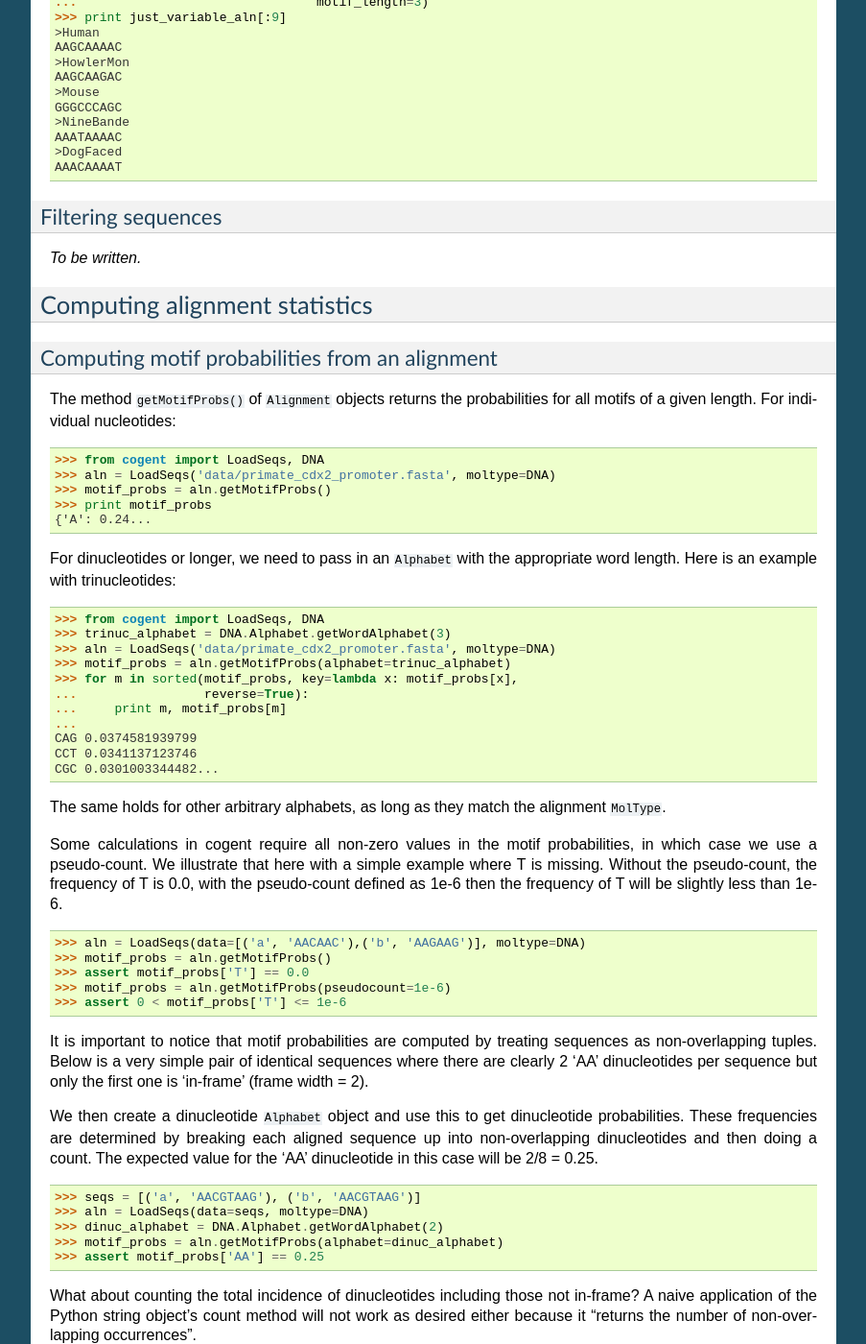
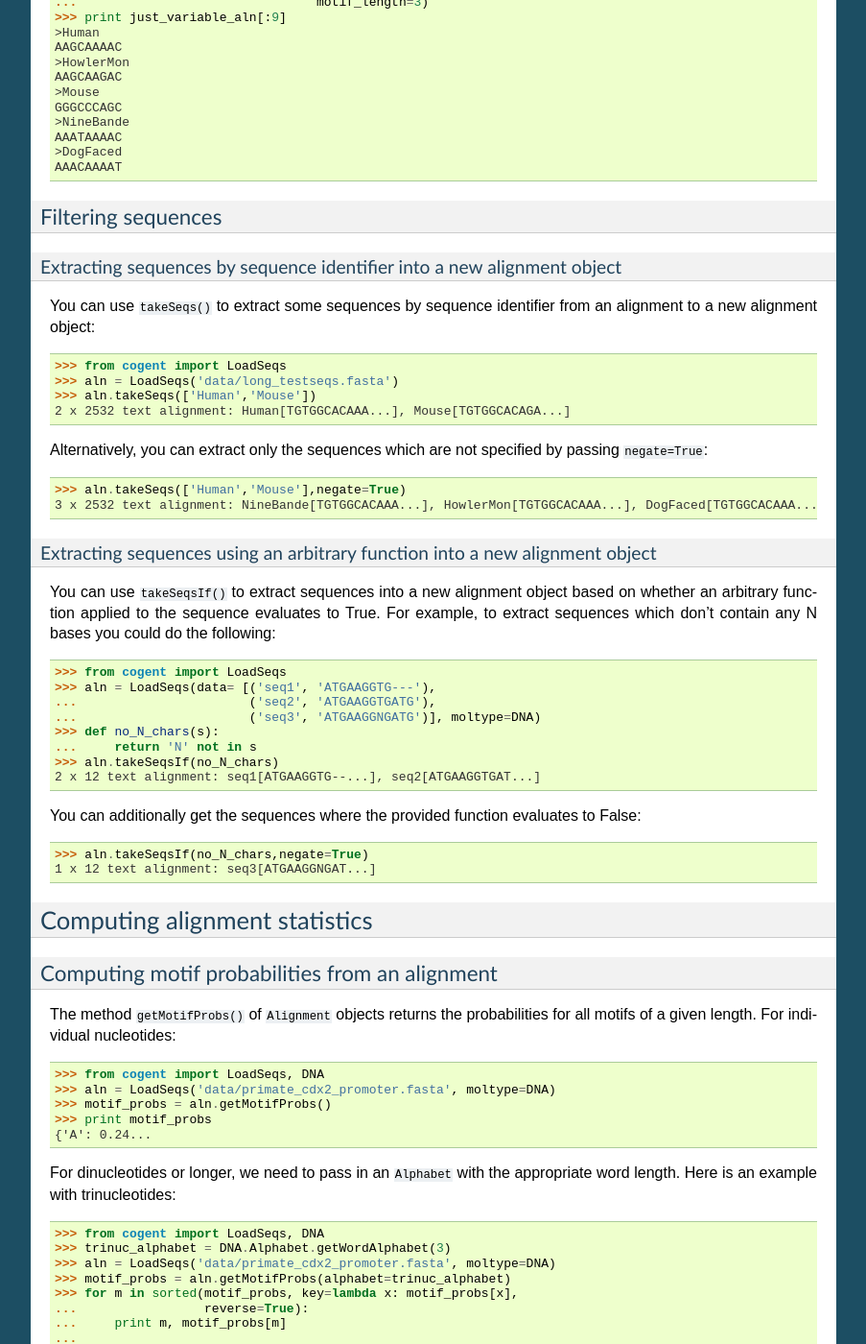
Before and after one commit to chungtseng/pycogent, a Sphinx documentation site: the page built from doc/cookbook/alignments.rst, in a window 1280 px wide and 1400 px high, scrolled down 7905 px. Shown: the whole window at 96% size, without its empty margins (198-1101 px from the left). Built offline with Sphinx 7.4.7, drawn with Linux system fonts in a browser that asks for light colours; formulas are drawn with MathJax 3; pages that are not in the unit, such as notebooks, are missing from menus; some of the changed text lies outside the part shown.

Commit message:
Added documentation on takeSeqs() and takeSeqsIf().
git-svn-id: https://pycogent.svn.sourceforge.net/svnroot/pycogent/trunk@629 4565cf14-4326-0410-8d81-eccf4396eebe

```diff
--- a/doc/cookbook/alignments.rst
+++ b/doc/cookbook/alignments.rst
@@ -543,7 +543,47 @@ This is exactly the same as before, with a new keyword argument
 Filtering sequences
 """""""""""""""""""
 
-*To be written.*
+Extracting sequences by sequence identifier into a new alignment object
++++++++++++++++++++++++++++++++++++++++++++++++++++++++++++++++++++++++
+
+You can use ``takeSeqs()`` to extract some sequences by sequence identifier from an alignment to a new alignment object:
+
+.. doctest::
+
+    >>> from cogent import LoadSeqs
+    >>> aln = LoadSeqs('data/long_testseqs.fasta')
+    >>> aln.takeSeqs(['Human','Mouse'])
+    2 x 2532 text alignment: Human[TGTGGCACAAA...], Mouse[TGTGGCACAGA...]
+
+Alternatively, you can extract only the sequences which are not specified by passing ``negate=True``:
+
+.. doctest::
+
+    >>> aln.takeSeqs(['Human','Mouse'],negate=True)
+    3 x 2532 text alignment: NineBande[TGTGGCACAAA...], HowlerMon[TGTGGCACAAA...], DogFaced[TGTGGCACAAA...]
+
+Extracting sequences using an arbitrary function into a new alignment object
+++++++++++++++++++++++++++++++++++++++++++++++++++++++++++++++++++++++++++++
+
+You can use ``takeSeqsIf()`` to extract sequences into a new alignment object based on whether an arbitrary function applied to the sequence evaluates to True. For example, to extract sequences which don't contain any N bases you could do the following:
+
+.. doctest::
+
+    >>> from cogent import LoadSeqs
+    >>> aln = LoadSeqs(data= [('seq1', 'ATGAAGGTG---'),
+    ...                       ('seq2', 'ATGAAGGTGATG'),
+    ...                       ('seq3', 'ATGAAGGNGATG')], moltype=DNA)
+    >>> def no_N_chars(s):
+    ...     return 'N' not in s
+    >>> aln.takeSeqsIf(no_N_chars)
+    2 x 12 text alignment: seq1[ATGAAGGTG--...], seq2[ATGAAGGTGAT...]
+
+You can additionally get the sequences where the provided function evaluates to False:
+
+.. doctest::
+
+    >>> aln.takeSeqsIf(no_N_chars,negate=True)
+    1 x 12 text alignment: seq3[ATGAAGGNGAT...]
 
 Computing alignment statistics
 ^^^^^^^^^^^^^^^^^^^^^^^^^^^^^^
```
